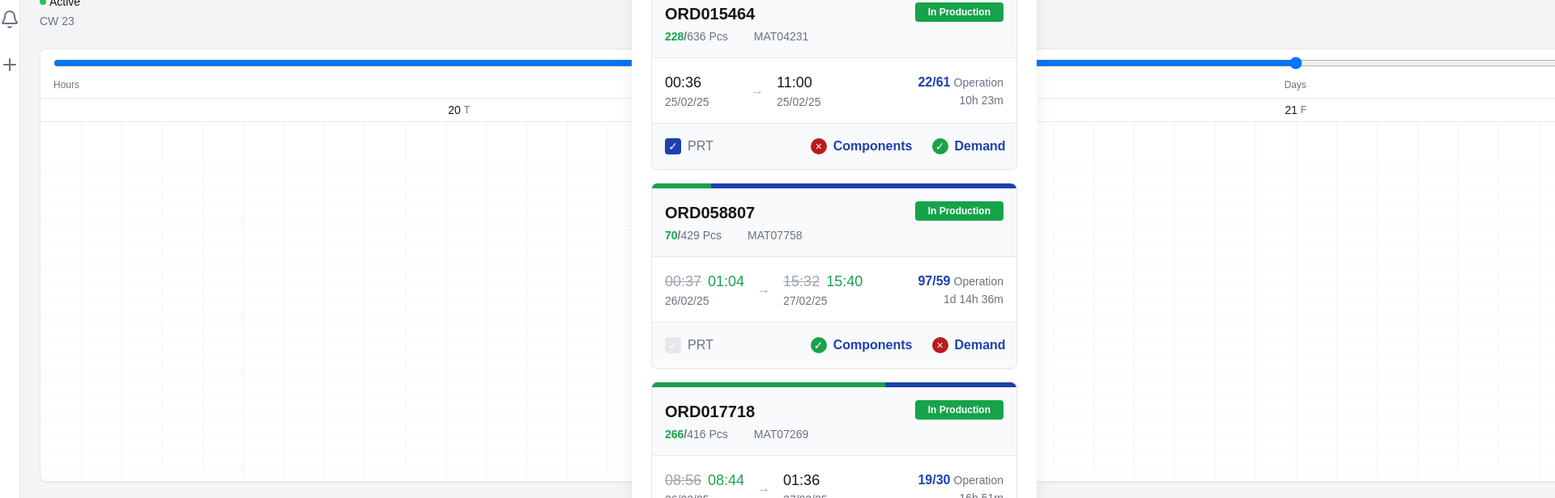
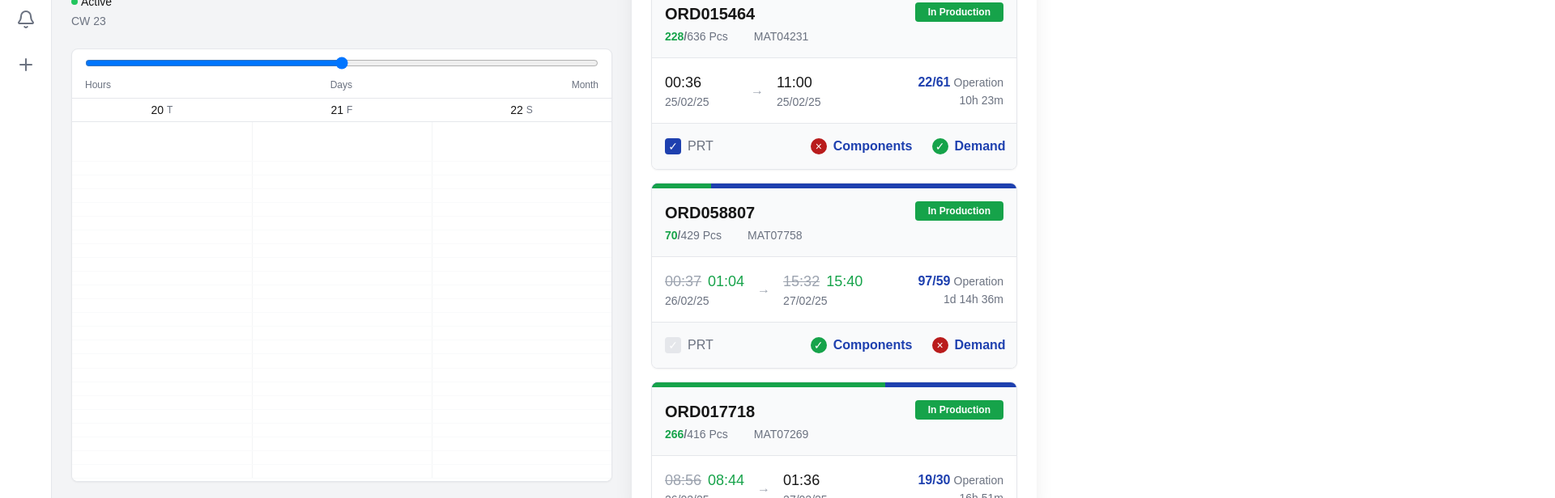
Before and after one commit to ilginarat/scheduling, a Next.js app: page / in a window 1280 px wide. Shown: the part 180-796 px from the top of the page at 81% size, 1920 px wide, since content can reach past the window. Built offline with nearby package versions, Linux system fonts and the light colour scheme.

Commit message:
small fixes

```diff
--- a/src/components/timeline/TimelineGrid.tsx
+++ b/src/components/timeline/TimelineGrid.tsx
@@ -26,36 +26,41 @@
     const baseColumnWidth = 50;
 
     // Calculate dates based on scale value (0-100)
-    // 0: hourly view
-    // 50: daily view
-    // 100: monthly view
     const calculateVisibleDates = (
         availableWidth: number,
         scaleValue: number
     ) => {
         const today = startOfDay(new Date());
         const dates: DateGroup[] = [];
+        let columnsToShow: number;
 
         if (scaleValue < 33) {
             // Hour view
-            // Show hours for current day and adjacent days
-            const hoursToShow = Math.floor(24 * (1 + scaleValue / 33)); // 24 to 48 hours
-            const startHour = addHours(today, -Math.floor(hoursToShow / 2));
+            const totalHours = Math.floor(24 * (1 + scaleValue / 33)); // 24 to 48 hours
+            columnsToShow = Math.min(totalHours, 24); // Limit columns and group instead
+            const hoursPerGroup = Math.max(
+                1,
+                Math.ceil(totalHours / columnsToShow)
+            );
+            const startHour = addHours(today, -Math.floor(totalHours / 2));
 
-            for (let i = 0; i < hoursToShow; i++) {
-                const hourDate = addHours(startHour, i);
+            for (let i = 0; i < totalHours; i += hoursPerGroup) {
+                const groupStartHour = addHours(startHour, i);
+                const groupEndHour = addHours(
+                    groupStartHour,
+                    hoursPerGroup - 1
+                );
                 dates.push({
-                    start: hourDate,
-                    end: addHours(hourDate, 1),
+                    start: groupStartHour,
+                    end: groupEndHour,
                 });
             }
         } else if (scaleValue < 66) {
             // Day view
-            // Show individual days
-            const daysToShow = Math.floor(7 * ((scaleValue - 33) / 33)); // 7 to 14 days
-            const startDay = addDays(today, -Math.floor(daysToShow / 2));
+            columnsToShow = Math.floor(7 * ((scaleValue - 33) / 33)); // 7 to 14 days
+            const startDay = addDays(today, -Math.floor(columnsToShow / 2));
 
-            for (let i = 0; i < daysToShow; i++) {
+            for (let i = 0; i < columnsToShow; i++) {
                 const dayDate = addDays(startDay, i);
                 dates.push({
                     start: dayDate,
@@ -64,12 +69,11 @@
             }
         } else {
             // Month view
-            // Show days grouped by weeks
-            const totalDays = Math.floor(30 * (scaleValue / 100)); // up to 30 days
-            const startDay = addDays(today, -Math.floor(totalDays / 2));
-            const daysPerGroup = Math.max(1, Math.floor(totalDays / 10)); // Group days as scale increases
+            columnsToShow = Math.floor(30 * (scaleValue / 100)); // up to 30 days
+            const startDay = addDays(today, -Math.floor(columnsToShow / 2));
+            const daysPerGroup = Math.max(1, Math.floor(columnsToShow / 10));
 
-            for (let i = 0; i < totalDays; i += daysPerGroup) {
+            for (let i = 0; i < columnsToShow; i += daysPerGroup) {
                 const groupStart = addDays(startDay, i);
                 const groupEnd = addDays(groupStart, daysPerGroup - 1);
                 dates.push({
@@ -119,10 +123,31 @@
         return slots;
     };
 
-    const formatDateLabel = (group: DateGroup) => {
+    const formatDateLabel = (
+        group: DateGroup,
+        index: number,
+        groups: DateGroup[]
+    ) => {
         if (scale < 33) {
-            // Hour view: show hour
-            return format(group.start, "HH:mm");
+            // Hour view: show only start time and date when crossing to a new day
+            const startTime = format(group.start, "HH:mm");
+
+            // Check if this is the first group or if the day has changed from the previous group
+            const isNewDay =
+                index === 0 ||
+                format(group.start, "yyyy-MM-dd") !==
+                    format(groups[index - 1].start, "yyyy-MM-dd");
+
+            return (
+                <span className="inline-flex flex-col">
+                    <span>{startTime}</span>
+                    {isNewDay && (
+                        <span className="text-xs text-gray-500">
+                            {format(group.start, "MMM d")}
+                        </span>
+                    )}
+                </span>
+            );
         } else if (scale < 66) {
             // Day view: show date with day
             return (
@@ -163,31 +188,46 @@
             </div>
 
             {/* Timeline Grid */}
-            <div ref={gridRef} className="relative flex-1 bg-white">
+            <div
+                ref={gridRef}
+                className="relative flex-1 bg-white overflow-hidden"
+            >
                 {/* Header with date labels */}
-                <div className="flex border-b border-gray-200 transition-all duration-200">
+                <div className="flex border-b border-gray-200 transition-all duration-200 overflow-hidden">
+                    <div className="flex" style={{ width: "100%" }}>
                         {visibleGroups.map((group, index) => (
                             <div
                                 key={index}
-                            className="flex-1 px-2 py-1 text-center transition-all duration-200"
-                            style={{ minWidth: `${baseColumnWidth}px` }}
+                                className="text-center transition-all duration-200"
+                                style={{
+                                    width: `${100 / visibleGroups.length}%`,
+                                    minWidth: "fit-content",
+                                    padding: "0.25rem 0.5rem",
+                                }}
                             >
-                            <div className="text-sm font-medium">
-                                {formatDateLabel(group)}
+                                <div className="text-sm font-medium whitespace-nowrap">
+                                    {formatDateLabel(
+                                        group,
+                                        index,
+                                        visibleGroups
+                                    )}
                                 </div>
                             </div>
                         ))}
                     </div>
+                </div>
 
                 {/* Grid container */}
-                <div className="flex h-[calc(100%-32px)] relative">
+                <div className="flex h-[calc(100%-32px)] relative overflow-hidden">
                     {/* Vertical grid lines */}
-                    <div className="flex flex-1 transition-all duration-200">
-                        {timeSlots.map((slot) => (
+                    <div className="flex w-full transition-all duration-200">
+                        {visibleGroups.map((_, index) => (
                             <div
-                                key={slot.getTime()}
-                                className="flex-1 border-l border-gray-100 first:border-l-0 transition-all duration-200"
-                                style={{ minWidth: `${baseColumnWidth}px` }}
+                                key={index}
+                                className="border-l border-gray-100 first:border-l-0 transition-all duration-200"
+                                style={{
+                                    width: `${100 / visibleGroups.length}%`,
+                                }}
                             />
                         ))}
                     </div>
```
Lines whose indentation alone changed are shown as unchanged.
